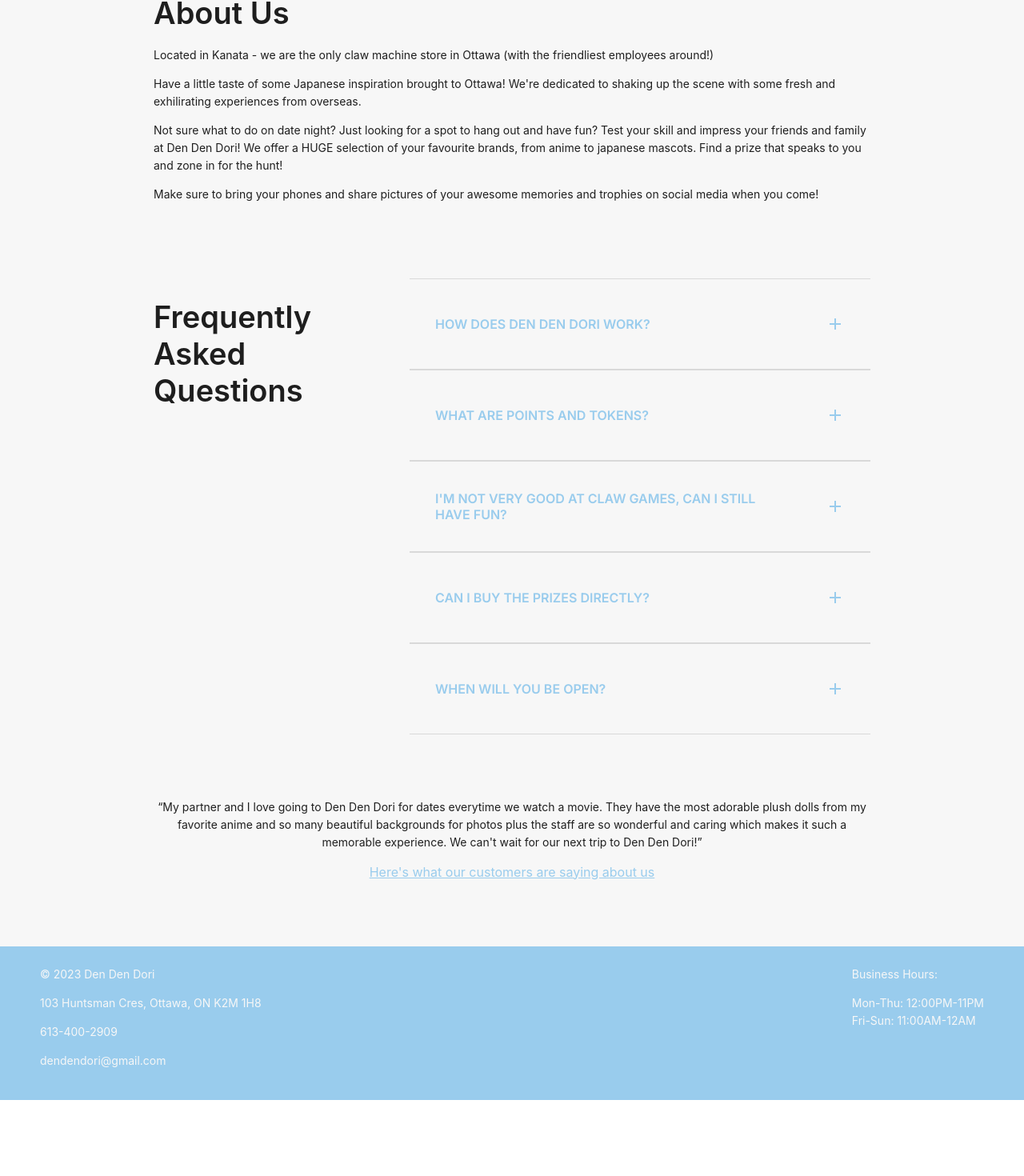
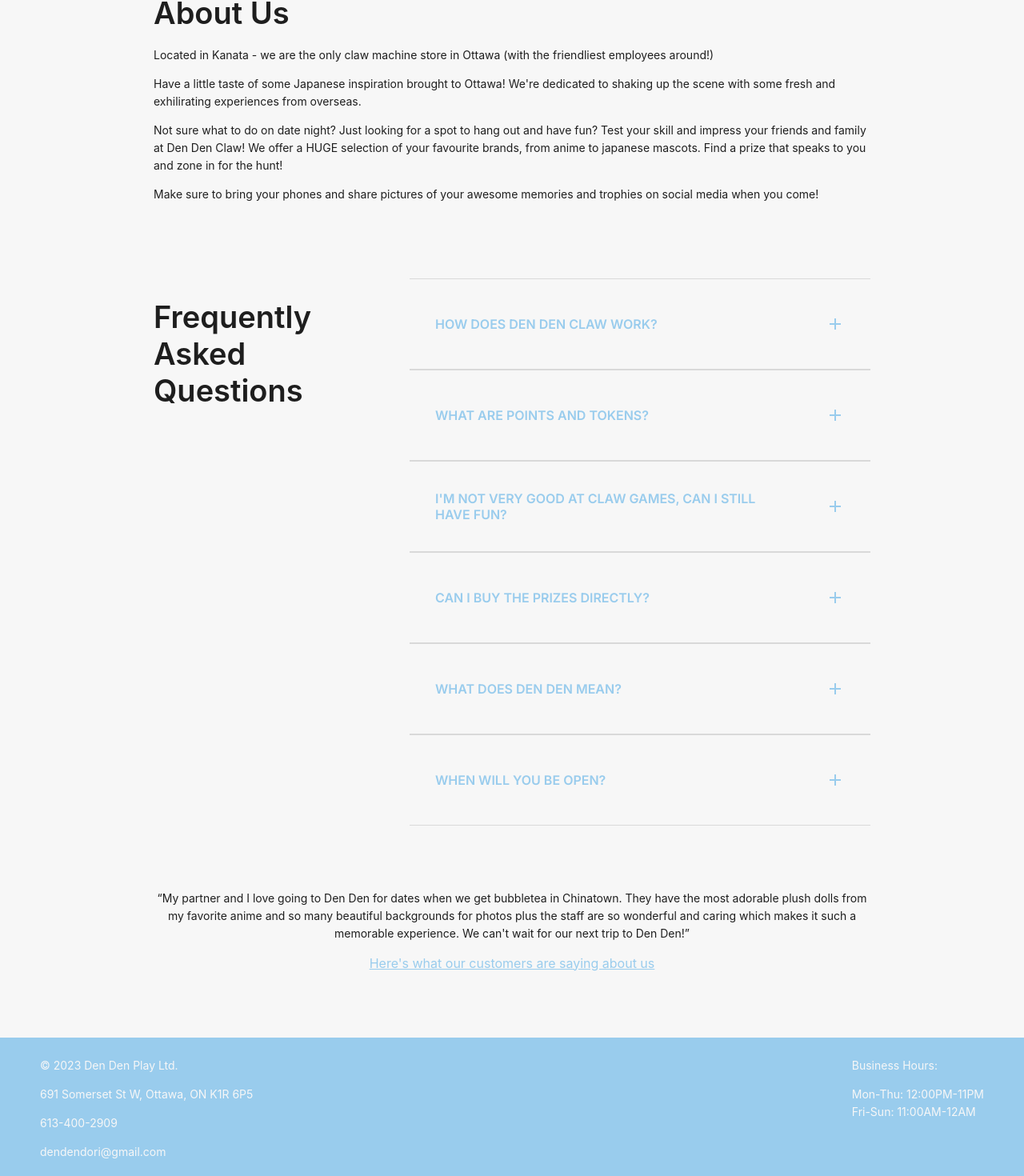
Before and after one commit to austin-do/my-app, a Next.js app: page /about in a window 1280 px wide. Shown: the part 208-1678 px from the top of the page at 80% size. Before the commit the page ends 1583 px from the top, so only its background shows below. Built offline with nearby package versions, Linux system fonts and the light colour scheme.

Commit message:
name and address updates

```diff
--- a/app/about/page.tsx
+++ b/app/about/page.tsx
@@ -36,7 +36,7 @@ const ContactUs = () => (
           </Paragraph>
           <Paragraph>
             Not sure what to do on date night? Just looking for a spot to hang out and have fun?
-            Test your skill and impress your friends and family at Den Den Dori!
+            Test your skill and impress your friends and family at Den Den Claw!
             We offer a HUGE selection of your favourite brands, from anime to japanese mascots.
             Find a prize that speaks to you and zone in for the hunt!
           </Paragraph>
@@ -56,14 +56,14 @@ const ContactUs = () => (
       </Box>
       <Box sx={{ display: 'flex', flexDirection: 'column', justifyContent: 'center', alignItems: 'center' }}>
         <Paragraph style={{ textAlign: 'center' }}>
-          “My partner and I love going to Den Den Dori for dates everytime we watch a movie.
+          “My partner and I love going to Den Den for dates when we get bubbletea in Chinatown.
           They have the most adorable plush dolls from my favorite anime and so many beautiful
           backgrounds for
           photos plus the staff are so wonderful and
           caring which makes it such a memorable experience.
-          We can&apos;t wait for our next trip to Den Den Dori!”
+          We can&apos;t wait for our next trip to Den Den!”
         </Paragraph>
-        <Link style={{ textDecorationColor: PRIMARY_COLOUR }} href="https://www.google.com/search?q=den+den+dori+kanata+reviews&sca_esv=589414700&sxsrf=AM9HkKnq-dl6fzkyfPhQIMbPot6D6zytlA%3A1702142576345&ei=cKJ0ZcbQFMCmptQPu_yKqAk&ved=0ahUKEwjGyPqc74KDAxVAk4kEHTu-ApUQ4dUDCBA&uact=5&oq=den+den+dori+kanata+reviews&gs_lp=Egxnd3Mtd2l6LXNlcnAiG2RlbiBkZW4gZG9yaSBrYW5hdGEgcmV2aWV3c0i8F1DTBFjYFHADeACQAQCYAYIBoAGcB6oBAzUuNLgBA8gBAPgBAcICBBAjGCfiAwQYASBBiAYB&sclient=gws-wiz-serp">
+        <Link style={{ textDecorationColor: PRIMARY_COLOUR }} href="https://www.google.com/search?q=den+den+claw+ottawa+reviews&sca_esv=589414700&sxsrf=AM9HkKnq-dl6fzkyfPhQIMbPot6D6zytlA%3A1702142576345&ei=cKJ0ZcbQFMCmptQPu_yKqAk&ved=0ahUKEwjGyPqc74KDAxVAk4kEHTu-ApUQ4dUDCBA&uact=5&oq=den+den+claw+ottawa+reviews&gs_lp=Egxnd3Mtd2l6LXNlcnAiG2RlbiBkZW4gZG9yaSBrYW5hdGEgcmV2aWV3c0i8F1DTBFjYFHADeACQAQCYAYIBoAGcB6oBAzUuNLgBA8gBAPgBAcICBBAjGCfiAwQYASBBiAYB&sclient=gws-wiz-serp">
           <Paragraph style={{ color: PRIMARY_COLOUR, fontWeight: 400, fontSize: 16, textAlign: 'center' }}>
             Here&apos;s what our customers are saying about us
           </Paragraph>
--- a/app/page.tsx
+++ b/app/page.tsx
@@ -42,7 +42,7 @@ const Home = () => (
           width: { xs: '100%', sm: '100%', md: '50%' },
         }}
       >
-        <div style={headerStyle}>Welcome to Den Den Dori</div>
+        <div style={headerStyle}>Welcome to Den Den Claw</div>
         <Box
           sx={{
             fontWeight: '800',
--- a/components/AppFooter/AppFooter.tsx
+++ b/components/AppFooter/AppFooter.tsx
@@ -26,7 +26,7 @@ const AppFooter = () => (
     }}
   >
     <Box sx={{ maxWidth: '50%' }}>
-      <Paragraph style={footerTextStyle}> &copy; 2023 Den Den Dori</Paragraph>
+      <Paragraph style={footerTextStyle}> &copy; 2023 Den Den Play Ltd.</Paragraph>
       <Paragraph style={footerTextStyle}>{ADDRESS}</Paragraph>
       <Paragraph style={footerTextStyle}>{PHONE_NUMBER}</Paragraph>
       <Paragraph style={footerTextStyle}>{EMAIL}</Paragraph>
--- a/constants/constants.tsx
+++ b/constants/constants.tsx
@@ -1,3 +1,4 @@
+/* eslint-disable max-len */
 import React from 'react';
 import Paragraph from 'antd/es/typography/Paragraph';
 import { Facebook, Instagram } from '@mui/icons-material';
@@ -17,10 +18,10 @@ const TikTokIcon = () => (
 export const PRIMARY_COLOUR = '#99cced';
 export const SECONDARY_COLOUR = '#f7f7f7';
 export const ADDRESS_GOOGLE_MAPS_COORDINATES = {
-  lat: 45.279898396048885,
-  lng: -75.86293846150105,
+  lat: 45.411245111572846,
+  lng: -75.70681472918866,
 };
-export const ADDRESS = '103 Huntsman Cres, Ottawa, ON K2M 1H8';
+export const ADDRESS = '691 Somerset St W, Ottawa, ON K1R 6P5';
 export const EMAIL = 'dendendori@gmail.com';
 export const PHONE_NUMBER = '613-400-2909';
 
@@ -33,7 +34,7 @@ export const SOCIAL_LINKS = [
   {
     name: 'instagram',
     icon: <Instagram fontSize="inherit" />,
-    url: 'https://www.instagram.com/dendendori/?hl=en',
+    url: 'https://www.instagram.com/dendenclaw/?hl=en',
   },
   {
     name: 'tiktok',
@@ -59,10 +60,10 @@ export const NAV_ITEMS = [
 
 export const FREQUENTLY_ASKED_QUESTIONS_LIST = [
   {
-    title: 'How Does Den den dori work?',
+    title: 'How Does Den Den Claw work?',
     text:
   <Paragraph>
-    Den Den Dori is a claw-machine store.
+    Den Den Claw is a claw-machine store.
     You can buy the game tokens at the front reception and start playing!
     What you win from the machines are all yours!
     You can either bring them home, or, to add a little bit of fun,
@@ -105,6 +106,15 @@ export const FREQUENTLY_ASKED_QUESTIONS_LIST = [
   </Paragraph>,
   },
   {
+    title: 'What does Den Den mean?',
+    text:
+  <Paragraph>
+    Den is from the Japanese character 電, meaning electricity.
+    We were inspired during a trip to Japan by their vibrant entertainment scene and the electric energy of claw machine arcades.
+    We hope to bring a piece of that back for you to experience as well!
+  </Paragraph>,
+  },
+  {
     title: 'When will you be open?',
     text:
   <Paragraph>
```
